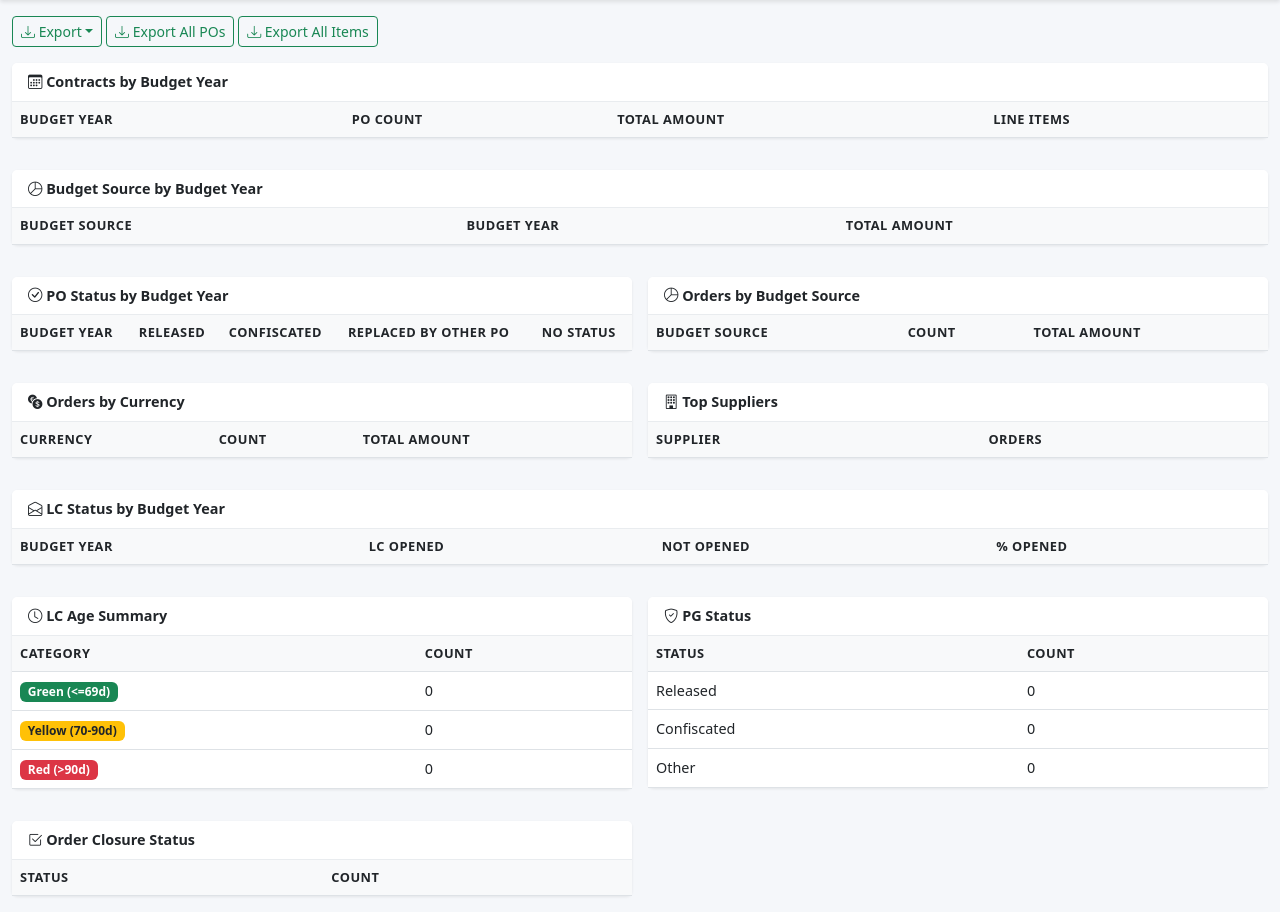
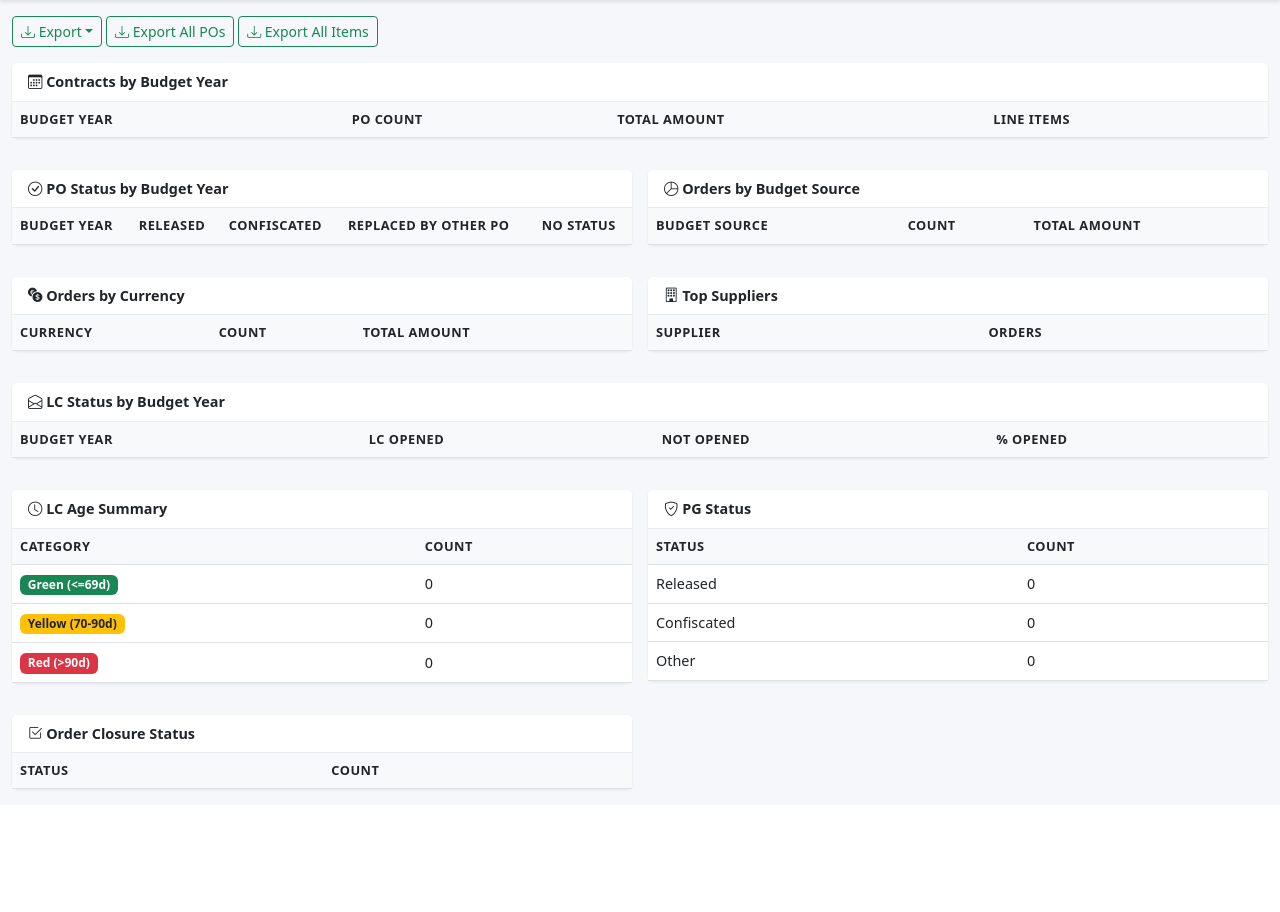
Before and after one commit to oftana72/contract-mgmt, a Flask app: page /reports in a window 1280 px wide. Shown: the part 56-968 px from the top of the page. After the commit the page ends 847 px from the top, so only its background shows below. Run offline with Flask 3, Linux system fonts and the light colour scheme; a user stored in the database is signed in; lists and menus that the app fills with data are empty; some libraries are stand-ins or nearby versions.

Commit message:
remove Budget Source by Budget Year card

```diff
--- a/app.py
+++ b/app.py
@@ -813,14 +813,6 @@ def reports():
     ).outerjoin(item_counts, po_year.c.id == item_counts.c.po_id
     ).group_by(po_year.c.y).order_by(po_year.c.y.desc()).all()
 
-    budget_year_data = db.session.query(
-        BudgetSource.name,
-        PurchaseOrder.budget_year.label('y'),
-        func.sum(PurchaseOrder.total_po_amount)
-    ).join(BudgetSource, PurchaseOrder.budget_source_id == BudgetSource.id, isouter=True
-    ).filter(PurchaseOrder.budget_year.isnot(None)
-    ).group_by(BudgetSource.name, db.text('y')).order_by(BudgetSource.name, db.text('y desc')).all()
-
     raw_status = db.session.query(
         POStatus.name,
         PurchaseOrder.budget_year,
@@ -894,7 +886,7 @@ def reports():
 
     return render_template('reports.html', budget_data=budget_data,
                           supplier_data=supplier_data, currency_data=currency_data,
-                          year_data=year_data, budget_year_data=budget_year_data,
+                           year_data=year_data,
                           status_year_data=status_year_data, status_names=status_names,
                           lc_summary_data=lc_summary_data, lc_age_map=lc_age_map, lc_age_order=lc_age_order,
                           pg_status_map=pg_status_map, closure_data=closure_data)
--- a/templates/reports.html
+++ b/templates/reports.html
@@ -31,28 +31,6 @@
                                 <td>{{ cnt }}</td>
                                 <td>{{ "{:,.2f}".format(amt) if amt else '0.00' }}</td>
                                 <td>{{ items }}</td>
-                            </tr>
-                            {% endfor %}
-                        </tbody>
-                    </table>
-                </div>
-            </div>
-        </div>
-    </div>
-
-    <div class="col-md-12">
-        <div class="card">
-            <div class="card-header"><i class="bi bi-pie-chart"></i> Budget Source by Budget Year</div>
-            <div class="card-body p-0">
-                <div class="table-responsive">
-                    <table class="table mb-0">
-                        <thead><tr><th>Budget Source</th><th>Budget Year</th><th>Total Amount</th></tr></thead>
-                        <tbody>
-                            {% for name, y, amt in budget_year_data %}
-                            <tr>
-                                <td>{{ name or 'Unspecified' }}</td>
-                                <td>{{ y }}</td>
-                                <td>{{ "{:,.2f}".format(amt) if amt else '0.00' }}</td>
                             </tr>
                             {% endfor %}
                         </tbody>
```
